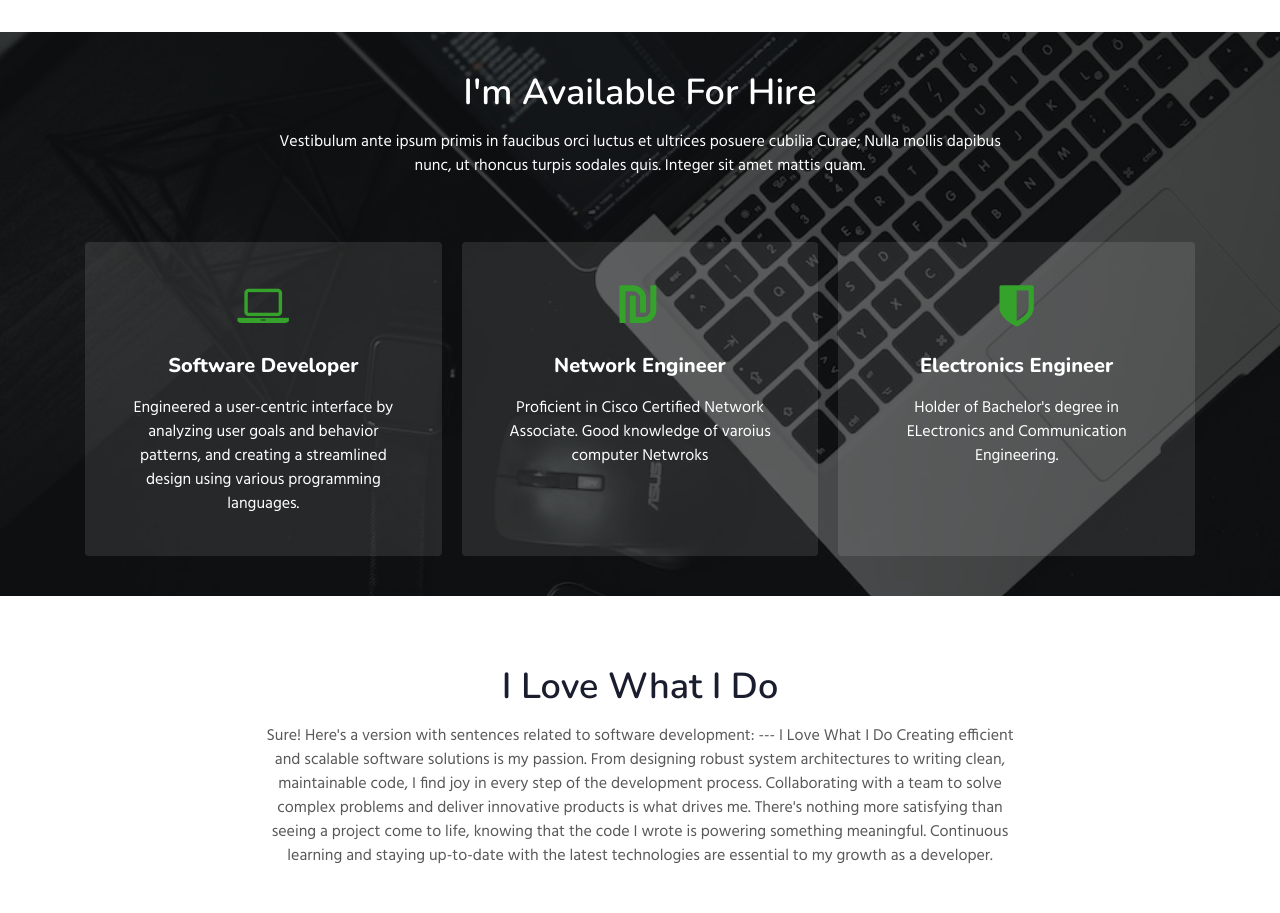
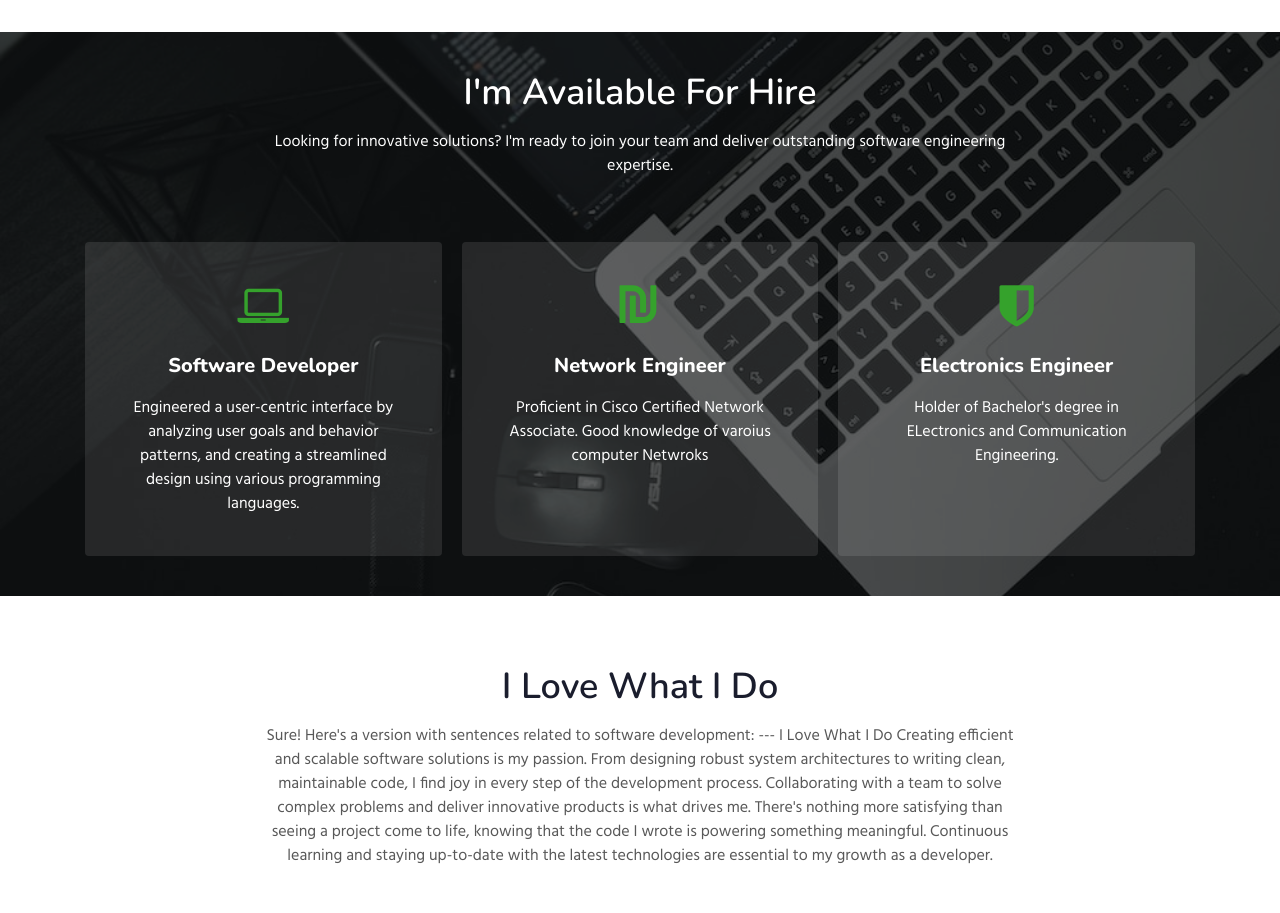
Before and after one commit to arunidsurya/personal_website, a plain HTML site: page index.html in a window 1280 px wide. Shown: the part 1220-2133 px from the top of the page. Drawn offline with nearby package versions, Linux system fonts and the light colour scheme.

Commit message:
tagline sentences changes

```diff
--- a/index.html
+++ b/index.html
@@ -144,9 +144,7 @@ Author URL: http://w3layouts.com
 		<div class="container">
 			<div class="heading text-center mx-auto">
                 <h3 class="head text-white">I'm Available For Hire</h3>
-                <p class="my-3 head text-white"> Vestibulum ante ipsum primis in faucibus orci luctus et ultrices posuere cubilia Curae;
-                  Nulla mollis dapibus nunc, ut rhoncus
-                  turpis sodales quis. Integer sit amet mattis quam.</p>
+                <p class="my-3 head text-white"> Looking for innovative solutions?  I'm ready to join your team and deliver outstanding software engineering expertise.</p>
               </div>
 			<div class="middle-section grid-column text-center mt-5 pt-3">
 				<div class="three-grids-columns">
```
